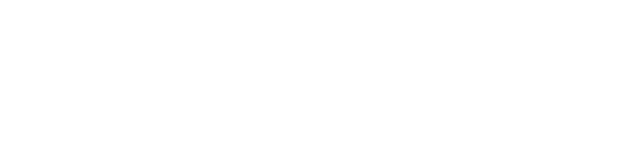
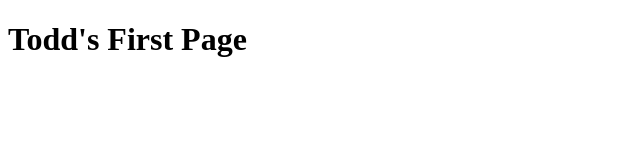
Before and after one commit to dddddkio/telegram-bot, a plain HTML site: page index.html in a window 1280 px wide. Shown: the whole page, without its empty margins (0-640 px from the left). Drawn offline with Linux system fonts and the light colour scheme.

Commit message:
Update index.html

```diff
--- a/index.html
+++ b/index.html
@@ -7,6 +7,6 @@
     <title>Document</title>
 </head>
 <body>
-
+    <h1>Todd's First Page</h1>
 </body>
 </html>
```
